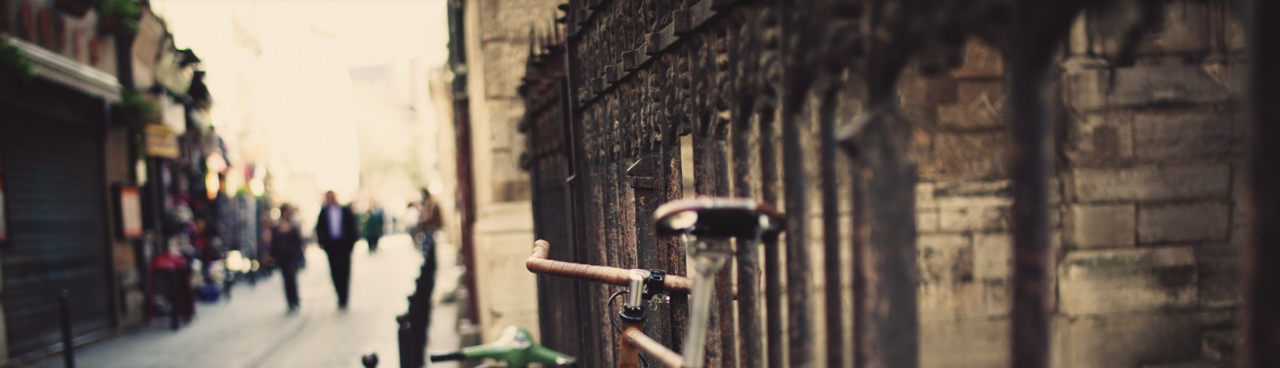
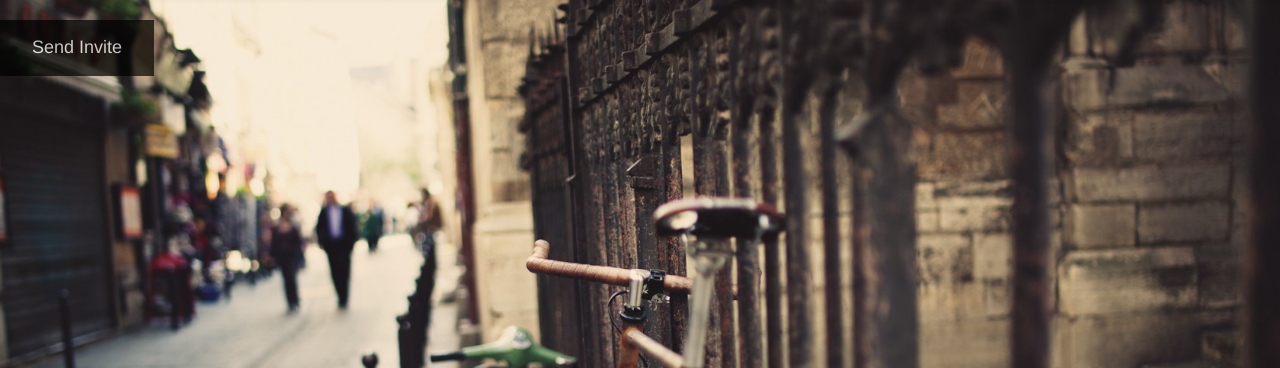
Before and after one commit to satishcj/Online-Meeting-Dash-Board, a PHP site: page /home.php in a window 1280 px wide. Shown: the part 52-420 px from the top of the page. Run offline with PHP 8.4, Linux system fonts and the light colour scheme.

Commit message:
Add files via upload

```diff
--- a/home.php
+++ b/home.php
@@ -38,7 +38,7 @@ session_start();
                         <li role="presentation"><a href="home.php"><strong>Home </strong></a></li>
                         <li role="presentation"><a href="set1.php"><strong>Settings </strong></a></li>
                         <li role="presentation"><a href="includes/logout.inc.php"><strong>
-                        <?php
+                        	<?php
                         		if (isset($_SESSION['u_email']))
                         		{
                         			echo "Logout";
@@ -55,6 +55,23 @@ session_start();
             </div>
         </nav>
     </header>
+    <form method="get" action="/onlinemeeting/invite.php">
+        <div class="container-con" style="opacity: 0.7;">
+            <div class="container-btn">
+                <button type="sumbit"
+                    style="background-color: #000; /* Green */
+                    border: none;
+                    color: white;
+                    padding: 15px 32px;
+                    text-align: center;
+                    text-decoration: none;
+                    display: inline-block;
+                    font-size: 18px;">
+                    Send Invite
+                </button>
+            </div>
+        </div>
+    </form>
     <script src="assets/js/jquery.min.js"></script>
     <script src="assets/bootstrap/js/bootstrap.min.js"></script>
 </body>
```
Also changed, not shown: invite.php (+43 -3 lines).
